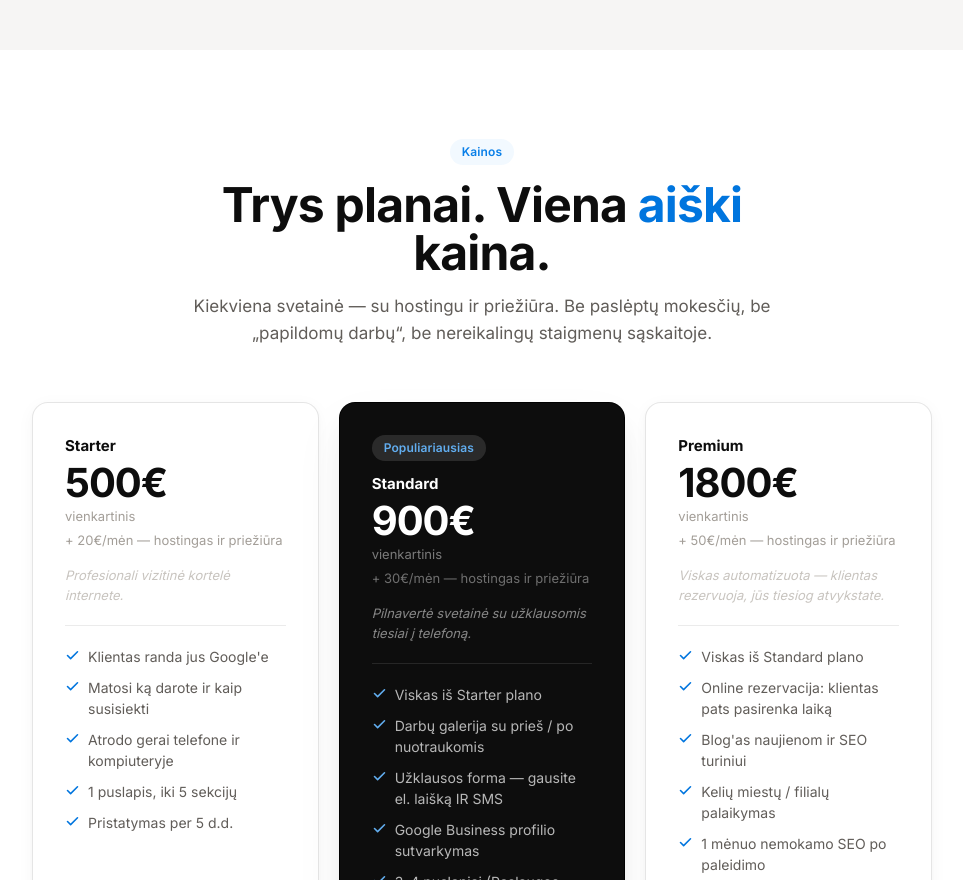
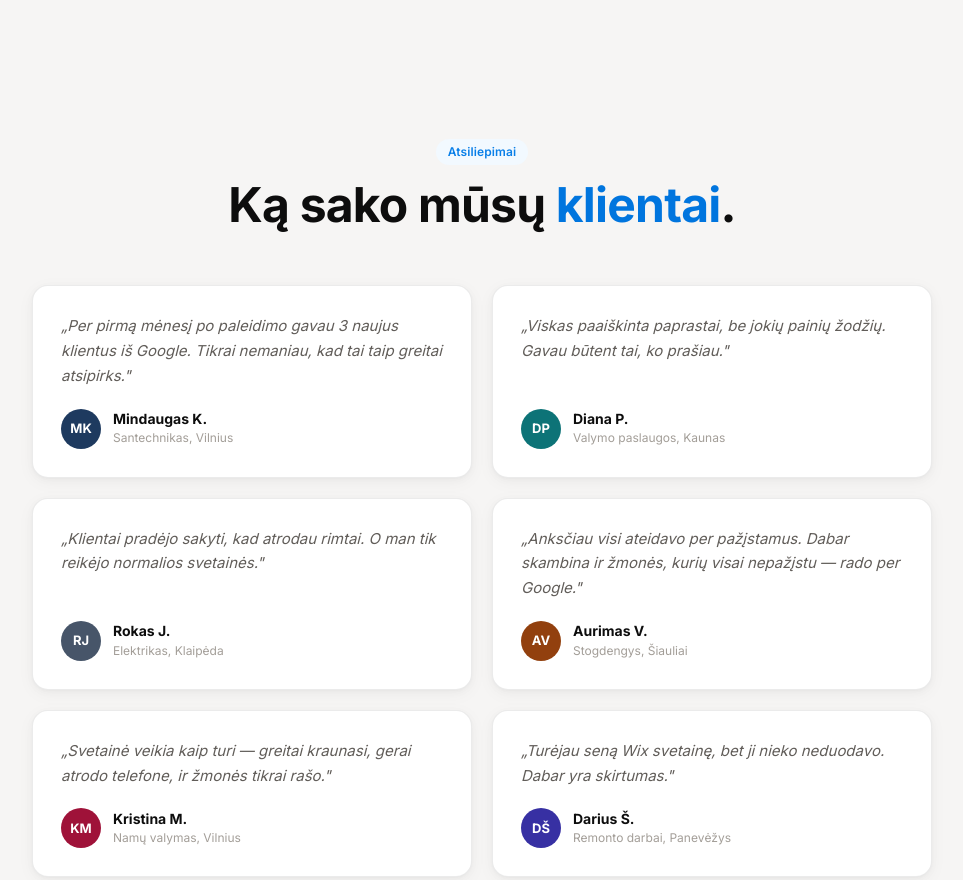
Before and after one commit to jarvisworksco/JarvisCo, a Next.js app: page / in a window 1280 px wide. Shown: the part 1920-2800 px from the top of the page, without its empty margins (158-1121 px from the left). Built offline with nearby package versions, Linux system fonts and the light colour scheme.

Commit message:
feat: add testimonials section

```diff
--- a/app/globals.css
+++ b/app/globals.css
@@ -152,6 +152,14 @@
   background: rgba(255, 255, 255, 0.14) !important;
 }
 
+/* ── Testimonial card hover ── */
+.testimonial-card {
+  transition: box-shadow 200ms;
+}
+.testimonial-card:hover {
+  box-shadow: rgba(0, 0, 0, 0.08) 0px 8px 24px, rgba(0, 0, 0, 0.04) 0px 3px 8px;
+}
+
 @layer base {
   * {
     @apply border-border outline-ring/50;
--- a/app/page.tsx
+++ b/app/page.tsx
@@ -3,6 +3,7 @@ import Hero from "@/components/sections/Hero";
 import Marquee from "@/components/sections/Marquee";
 import Services from "@/components/sections/Services";
 import Process from "@/components/sections/Process";
+import Testimonials from "@/components/sections/Testimonials";
 import Pricing from "@/components/sections/Pricing";
 import CaseStudy from "@/components/sections/CaseStudy";
 import FAQ from "@/components/sections/FAQ";
@@ -18,6 +19,7 @@ export default function Home() {
         <Marquee />
         <Services />
         <Process />
+        <Testimonials />
         <Pricing />
         <CaseStudy />
         <FAQ />
--- /dev/null
+++ b/components/sections/Testimonials.tsx
@@ -0,0 +1,140 @@
+const avatarColors: Record<string, string> = {
+  "dark blue": "#1e3a5f",
+  teal:        "#0d7377",
+  slate:       "#475569",
+  amber:       "#92400e",
+  rose:        "#9f1239",
+  indigo:      "#3730a3",
+};
+
+const testimonials = [
+  {
+    quote:
+      "Per pirmą mėnesį po paleidimo gavau 3 naujus klientus iš Google. Tikrai nemaniau, kad tai taip greitai atsipirks.",
+    name: "Mindaugas K.",
+    trade: "Santechnikas, Vilnius",
+    initials: "MK",
+    color: "dark blue",
+  },
+  {
+    quote:
+      "Viskas paaiškinta paprastai, be jokių painių žodžių. Gavau būtent tai, ko prašiau.",
+    name: "Diana P.",
+    trade: "Valymo paslaugos, Kaunas",
+    initials: "DP",
+    color: "teal",
+  },
+  {
+    quote:
+      "Klientai pradėjo sakyti, kad atrodau rimtai. O man tik reikėjo normalios svetainės.",
+    name: "Rokas J.",
+    trade: "Elektrikas, Klaipėda",
+    initials: "RJ",
+    color: "slate",
+  },
+  {
+    quote:
+      "Anksčiau visi ateidavo per pažįstamus. Dabar skambina ir žmonės, kurių visai nepažįstu — rado per Google.",
+    name: "Aurimas V.",
+    trade: "Stogdengys, Šiauliai",
+    initials: "AV",
+    color: "amber",
+  },
+  {
+    quote:
+      "Svetainė veikia kaip turi — greitai kraunasi, gerai atrodo telefone, ir žmonės tikrai rašo.",
+    name: "Kristina M.",
+    trade: "Namų valymas, Vilnius",
+    initials: "KM",
+    color: "rose",
+  },
+  {
+    quote:
+      "Turėjau seną Wix svetainę, bet ji nieko neduodavo. Dabar yra skirtumas.",
+    name: "Darius Š.",
+    trade: "Remonto darbai, Panevėžys",
+    initials: "DŠ",
+    color: "indigo",
+  },
+];
+
+export default function Testimonials() {
+  return (
+    <section
+      className="py-[88px] px-6 md:px-8"
+      style={{ background: "var(--jco-warm-white)" }}
+      aria-labelledby="atsiliepimai-heading"
+    >
+      <div className="max-w-[1100px] mx-auto">
+        {/* Header */}
+        <div className="text-center max-w-[600px] mx-auto mb-14">
+          <div
+            className="inline-flex items-center gap-1.5 px-3 py-1 rounded-full text-[12px] font-semibold tracking-[0.125px] mb-4"
+            style={{ background: "var(--jco-badge-bg)", color: "var(--jco-badge-text)" }}
+          >
+            Atsiliepimai
+          </div>
+          <h2
+            id="atsiliepimai-heading"
+            className="text-[clamp(32px,4vw,48px)] font-bold leading-[1.0]"
+            style={{
+              letterSpacing: "clamp(-0.8px,-0.031em,-1.5px)",
+              color: "var(--jco-black)",
+              fontFeatureSettings: '"lnum","locl"',
+            }}
+          >
+            Ką sako mūsų{" "}
+            <span style={{ color: "var(--jco-blue)" }}>klientai</span>.
+          </h2>
+        </div>
+
+        {/* Grid */}
+        <div className="grid grid-cols-1 md:grid-cols-2 gap-5 max-w-[900px] mx-auto">
+          {testimonials.map((t) => (
+            <div
+              key={t.name}
+              className="testimonial-card bg-white rounded-[16px] p-7 flex flex-col gap-5"
+              style={{
+                border: "1px solid rgba(0,0,0,0.08)",
+                boxShadow: "var(--shadow-card)",
+              }}
+            >
+              {/* Quote */}
+              <p
+                className="text-[15px] italic leading-[1.65] flex-1"
+                style={{ color: "var(--jco-gray-500)" }}
+              >
+                „{t.quote}"
+              </p>
+
+              {/* Attribution */}
+              <div className="flex items-center gap-3">
+                <div
+                  className="w-10 h-10 rounded-full flex items-center justify-center shrink-0 text-[13px] font-bold text-white"
+                  style={{ background: avatarColors[t.color] }}
+                  aria-hidden="true"
+                >
+                  {t.initials}
+                </div>
+                <div>
+                  <p
+                    className="text-[14px] font-bold leading-tight"
+                    style={{ color: "var(--jco-black)" }}
+                  >
+                    {t.name}
+                  </p>
+                  <p
+                    className="text-[12px] mt-0.5"
+                    style={{ color: "var(--jco-gray-300)" }}
+                  >
+                    {t.trade}
+                  </p>
+                </div>
+              </div>
+            </div>
+          ))}
+        </div>
+      </div>
+    </section>
+  );
+}
```
Also changed, not shown: 1 other file (tests, documents, lock files or other folders).
